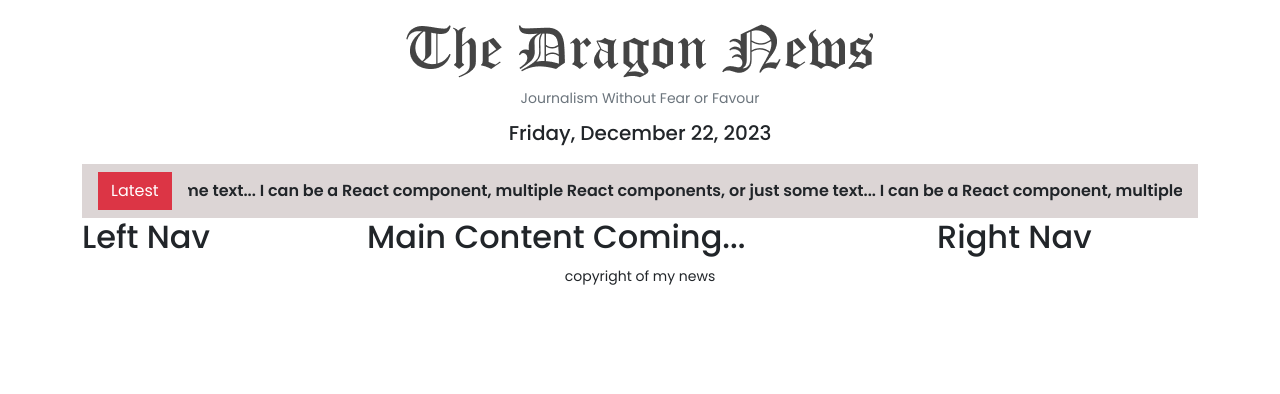
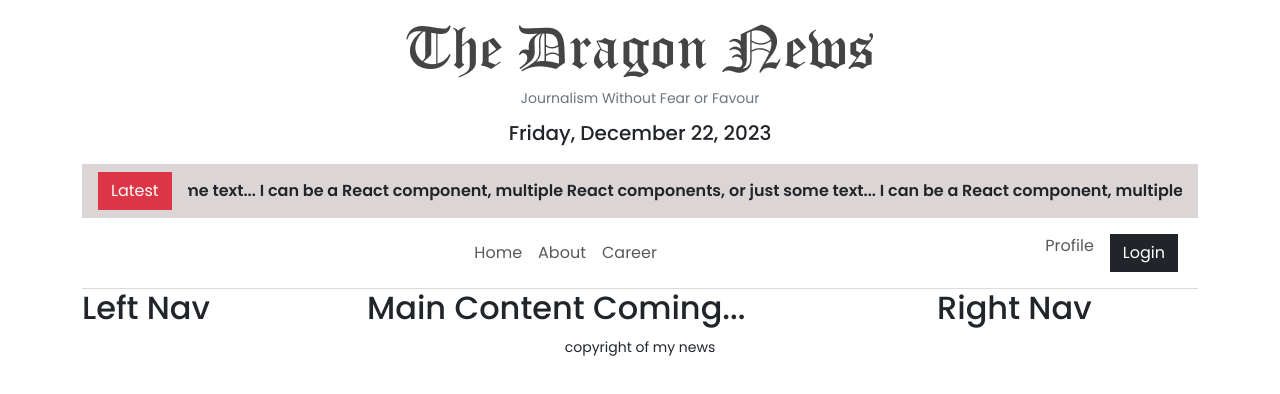
Before and after one commit to SuraiyaAkterTrishna/the-news-dragon-client, a React (Vite) app: page / in a window 1280 px wide. Shown: the top 394 px of the page. Built offline with nearby package versions, Linux system fonts and the light colour scheme.

Commit message:
added a horizontal line after the navbar

```diff
--- a/src/pages/Shared/Header/Header.jsx
+++ b/src/pages/Shared/Header/Header.jsx
@@ -1,8 +1,8 @@
-import { Button, Container } from "react-bootstrap";
+import { Button, Container, Nav, Navbar } from "react-bootstrap";
 import logo from "../../../assets/logo.png";
 import moment from "moment";
 import Marquee from "react-fast-marquee";
-import './Header.css';
+import "./Header.css";
 
 const Header = () => {
   return (
@@ -15,14 +15,35 @@ const Header = () => {
         <p className="date">{moment().format("dddd, MMMM D, YYYY")}</p>
       </div>
       <div className="d-flex latest p-2">
-        <Button variant="danger" className="ms-2 rounded-0">Latest</Button>
+        <Button variant="danger" className="ms-2 rounded-0">
+          Latest
+        </Button>
         <Marquee className="ms-3 me-2 latest-news" speed={100}>
           I can be a React component, multiple React components, or just some
-          text...  I can be a React component, multiple React components, or just some
-          text...  I can be a React component, multiple React components, or just some
-          text...
+          text... I can be a React component, multiple React components, or just
+          some text... I can be a React component, multiple React components, or
+          just some text...
         </Marquee>
       </div>
+      <Navbar collapseOnSelect expand="lg" className="">
+        <Container>
+          <Navbar.Toggle aria-controls="responsive-navbar-nav" />
+          <Navbar.Collapse id="responsive-navbar-nav">
+            <Nav className="mx-auto">
+              <Nav.Link href="#home">Home</Nav.Link>
+              <Nav.Link href="#about">About</Nav.Link>
+              <Nav.Link href="#career">Career</Nav.Link>
+            </Nav>
+            <Nav>
+              <Nav.Link href="#deets">Profile</Nav.Link>
+              <Nav.Link eventKey={2} href="#memes">
+                <Button variant="dark" className="rounded-0">Login</Button>
+              </Nav.Link>
+            </Nav>
+          </Navbar.Collapse>
+        </Container>
+      </Navbar>
+      <hr className="my-0 text-secondary" />
     </Container>
   );
 };
```
